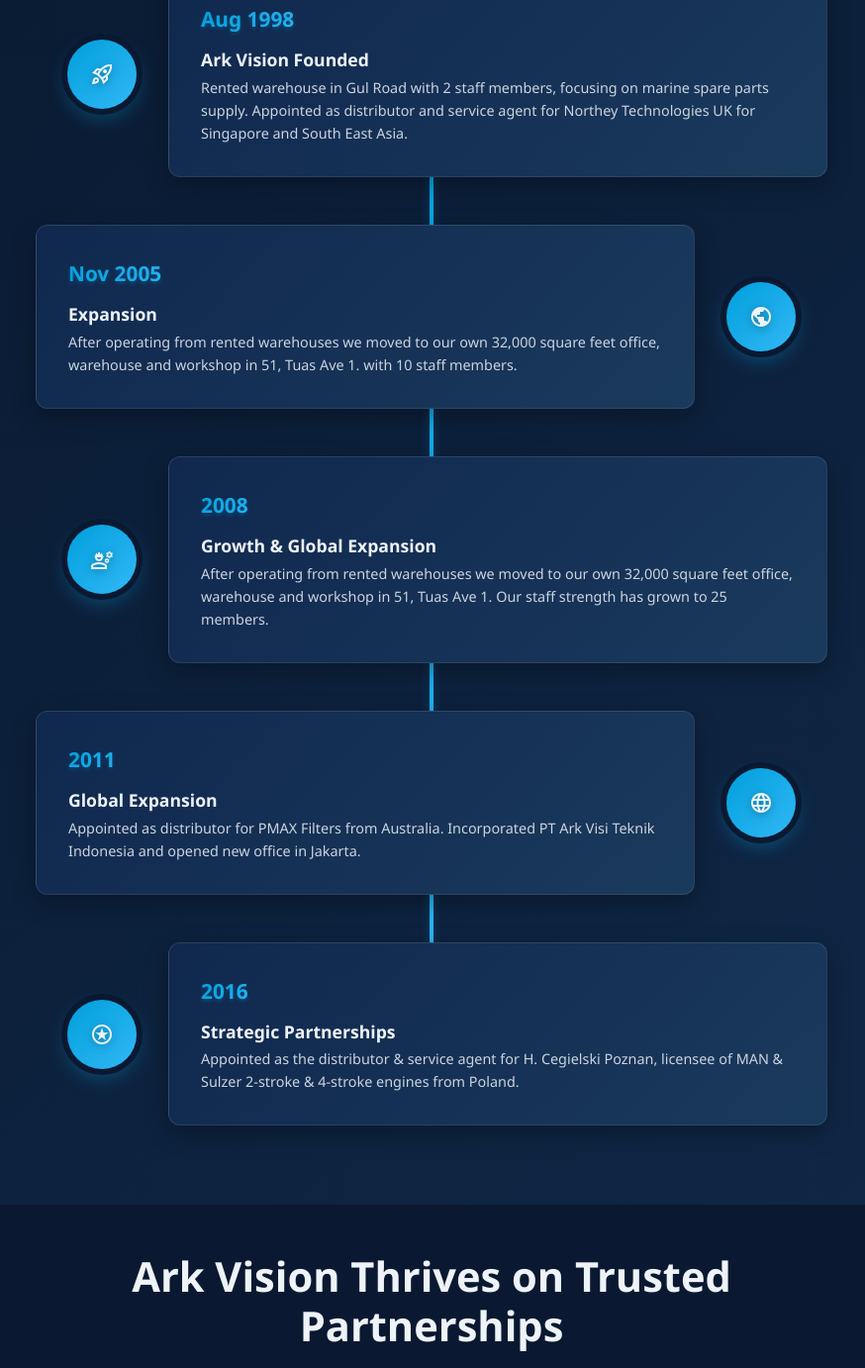
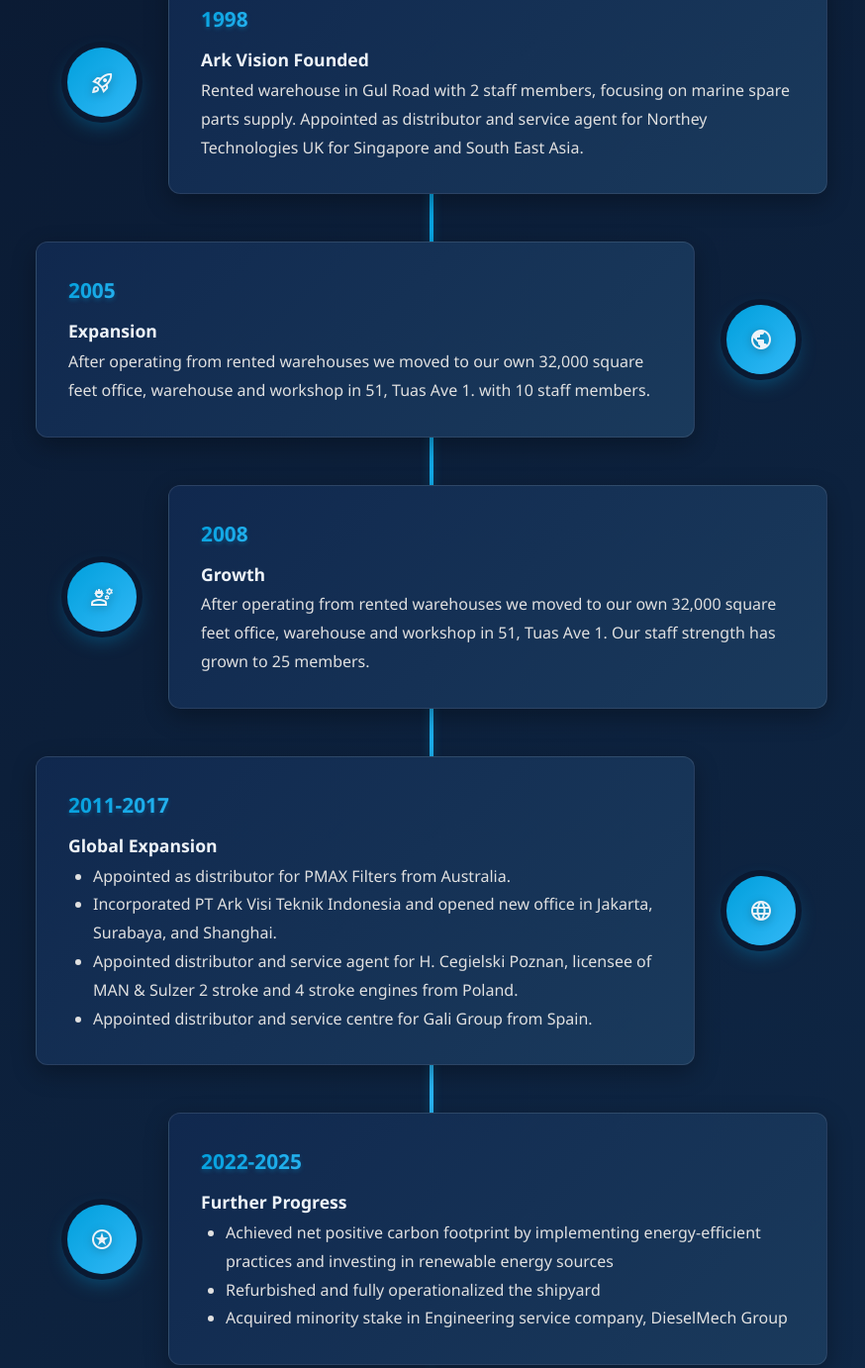
Before and after one commit to no-ra21/FYPee, a website: page about.html in a window 1280 px wide. Shown: the part 2163-3545 px from the top of the page at 99% size, without its empty margins (204-1078 px from the left). Drawn offline with nearby package versions, Linux system fonts and the light colour scheme.

Commit message:
final changes for timeline, complete

```diff
--- a/about.html
+++ b/about.html
@@ -148,9 +148,9 @@
               <div class="timeline-icon"><span class="material-symbols-outlined">rocket_launch</span></div>
             </div>
             <div class="timeline-content">
-              <div class="timeline-year">Aug 1998</div>
+              <div class="timeline-year">1998</div>
               <h4>Ark Vision Founded</h4>
-              <p>
+              <p style="font-size: 1rem; line-height: 1.8; color: #e0e0e0;">
               Rented warehouse in Gul Road with 2 staff members, focusing on marine spare parts supply.
               Appointed as distributor and service agent for Northey Technologies UK for Singapore and South East Asia.
               </p>
@@ -161,9 +161,9 @@
               <div class="timeline-icon"><span class="material-symbols-outlined">public</span></div>
             </div>
             <div class="timeline-content">
-              <div class="timeline-year">Nov 2005</div>
+              <div class="timeline-year">2005</div>
               <h4>Expansion</h4>
-              <p>
+              <p style="font-size: 1rem; line-height: 1.8; color: #e0e0e0;">
                 After operating from rented warehouses we moved to our own 32,000 square feet office, warehouse and workshop in 51, Tuas Ave 1. with 10 staff members.
               </p>
             </div>
@@ -174,8 +174,8 @@
             </div>
             <div class="timeline-content">
               <div class="timeline-year">2008</div>
-              <h4>Growth & Global Expansion</h4>
-              <p>
+              <h4>Growth</h4>
+              <p style="font-size: 1rem; line-height: 1.8; color: #e0e0e0;">
               After operating from rented warehouses we moved to our own 32,000 square feet office, warehouse and workshop in 51, Tuas Ave 1.
               Our staff strength has grown to 25 members.
               </p>
@@ -186,11 +186,14 @@
               <div class="timeline-icon"><span class="material-symbols-outlined">language</span></div>
             </div>
             <div class="timeline-content">
-              <div class="timeline-year">2011</div>
+              <div class="timeline-year">2011-2017</div>
               <h4>Global Expansion</h4>
-              <p>
-              Appointed as distributor for PMAX Filters from Australia. Incorporated PT Ark Visi Teknik Indonesia and opened new office in Jakarta.
-              </p>
+              <ul style="list-style: disc; padding-left: 25px; margin: 0; font-size: 1rem; line-height: 1.8; color: #e0e0e0;">
+                <li>Appointed as distributor for PMAX Filters from Australia.</li>
+                <li>Incorporated PT Ark Visi Teknik Indonesia and opened new office in Jakarta, Surabaya, and Shanghai.</li>
+                <li>Appointed distributor and service agent for H. Cegielski Poznan, licensee of MAN & Sulzer 2 stroke and 4 stroke engines from Poland.</li>
+                <li>Appointed distributor and service centre for Gali Group from Spain.</li>
+              </ul>
             </div>
           </div>
           <div class="timeline-item" data-aos="fade-up" data-aos-delay="400">
@@ -198,10 +201,12 @@
               <div class="timeline-icon"><span class="material-symbols-outlined">stars</span></div>
             </div>
             <div class="timeline-content">
-              <div class="timeline-year">2016</div>
-              <h4>Strategic Partnerships</h4>
-              <p>
-              Appointed as the distributor & service agent for H. Cegielski Poznan, licensee of MAN & Sulzer 2-stroke & 4-stroke engines from Poland.
+              <div class="timeline-year">2022-2025</div>
+              <h4>Further Progress</h4>
+              <ul style="list-style: disc; padding-left: 25px; margin: 0; font-size: 1rem; line-height: 1.8; color: #e0e0e0;">
+              <li>Achieved net positive carbon footprint by implementing energy-efficient practices and investing in renewable energy sources
+              <li> Refurbished and fully operationalized the shipyard
+              <li> Acquired minority stake in Engineering service company, DieselMech Group
               </p>
             </div>
           </div>
```
